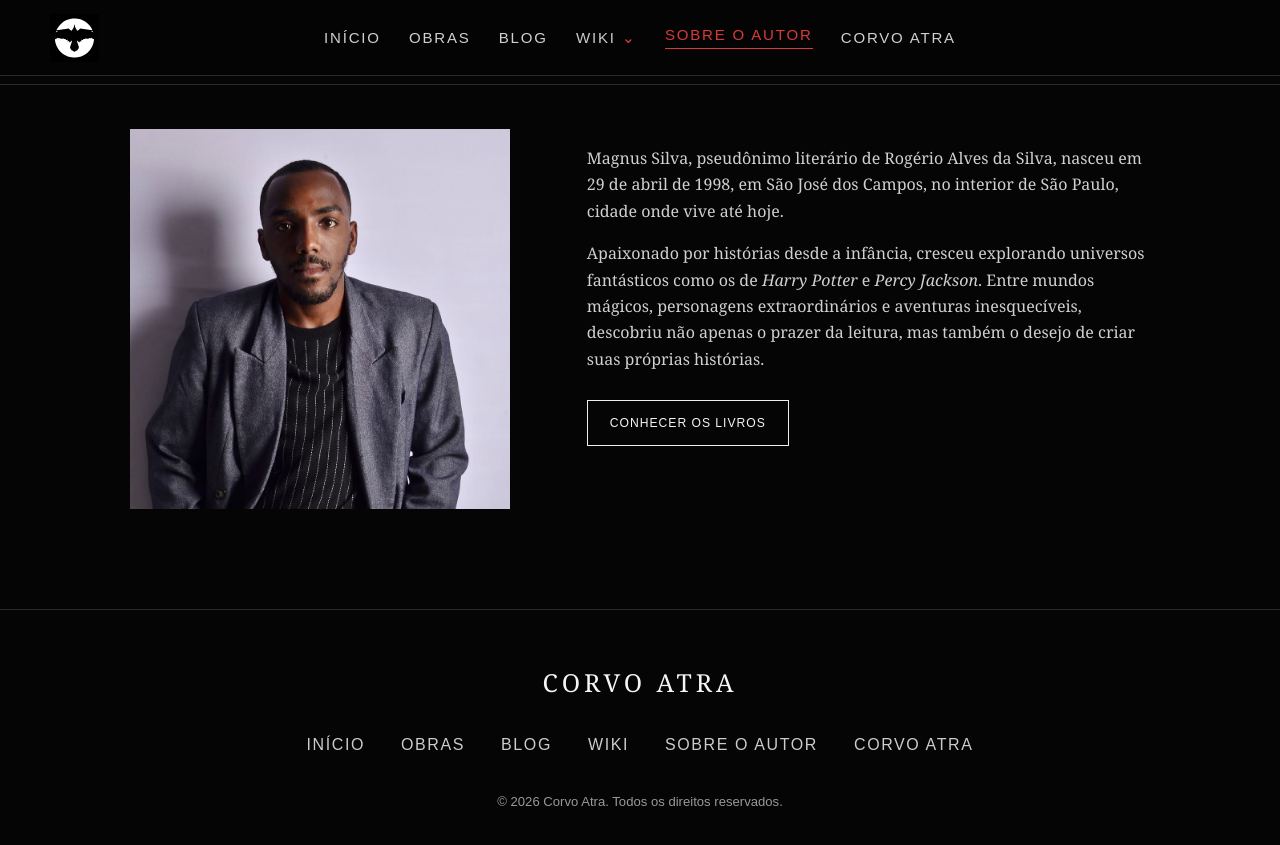
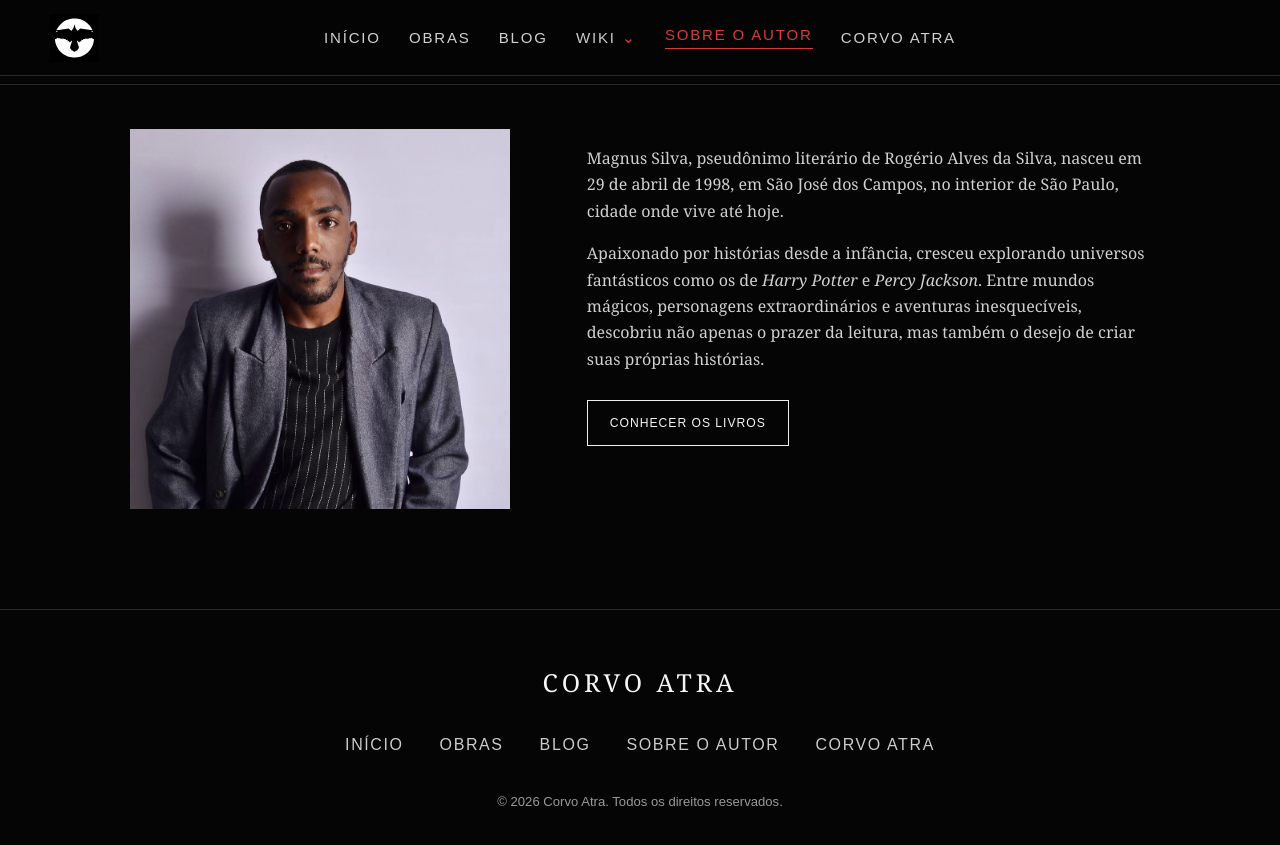
Before and after one commit to corvoatra/corvo-atra, a Jekyll site: the page built from autor.html, in a window 1280 px wide. Shown: the top 845 px of the page. Built offline with Jekyll 4.4.1, drawn with Linux system fonts in a browser that asks for light colours.

Commit message:
Remove links para página Wiki do rodapé

```diff
--- a/autor.html
+++ b/autor.html
@@ -20,4 +20,4 @@ header nav a:hover,header nav a:focus-visible { color:#fff; }
 @media(max-width:480px) { header nav { column-gap:18px; row-gap:10px; font-size:.73rem; } }
 </style><link href="site-desktop.css?v=espacamento-global-7" rel="stylesheet"/><style>
 .author-page{padding-top:70px;padding-bottom:100px}.author-grid{display:grid;grid-template-columns:minmax(250px,380px) minmax(0,1fr);align-items:start;gap:clamp(30px,6vw,85px);max-width:1020px;margin:auto}.author-photo img{width:100%;height:auto;aspect-ratio:1/1;object-fit:cover;display:block}.author-copy h1{margin-bottom:22px}.author-copy p{max-width:620px}.bio-note{font:0.78rem Arial,sans-serif;letter-spacing:.02em;color:#a99c85;margin-top:28px}@media(max-width:700px){.author-page{padding-top:38px;padding-bottom:65px}.author-grid{grid-template-columns:1fr;gap:30px}.author-photo{max-width:360px;width:100%;margin:auto}.author-copy h1{font-size:clamp(2.4rem,9vw,3.5rem)}}
-</style>{% include seo-head.html %}</head><body>{% include site-header.html %}<hr/><main class="wrap author-page"><div class="author-grid"><div class="author-photo"><img alt="Retrato do autor" loading="eager" src="assets/imagens/foto-autor.jpg"/></div><div class="author-copy"><p>Magnus Silva, pseudônimo literário de Rogério Alves da Silva, nasceu em 29 de abril de 1998, em São José dos Campos, no interior de São Paulo, cidade onde vive até hoje.</p><p>Apaixonado por histórias desde a infância, cresceu explorando universos fantásticos como os de <em>Harry Potter</em> e <em>Percy Jackson</em>. Entre mundos mágicos, personagens extraordinários e aventuras inesquecíveis, descobriu não apenas o prazer da leitura, mas também o desejo de criar suas próprias histórias.</p><div class="actions"><a class="button secondary" href="obras.html">Conhecer os livros</a></div></div></div></main><footer><div class="brand">CORVO ATRA</div><nav aria-label="Navegação do rodapé" class="links"><a href="index.html">Início</a><a href="obras.html">Obras</a><a href="blog/">Blog</a><a href="wiki.html">Wiki</a><a href="autor.html">Sobre o autor</a><a href="corvo-atra.html">Corvo Atra</a></nav><div class="copyright">© 2026 Corvo Atra. Todos os direitos reservados.</div></footer></body></html>
+</style>{% include seo-head.html %}</head><body>{% include site-header.html %}<hr/><main class="wrap author-page"><div class="author-grid"><div class="author-photo"><img alt="Retrato do autor" loading="eager" src="assets/imagens/foto-autor.jpg"/></div><div class="author-copy"><p>Magnus Silva, pseudônimo literário de Rogério Alves da Silva, nasceu em 29 de abril de 1998, em São José dos Campos, no interior de São Paulo, cidade onde vive até hoje.</p><p>Apaixonado por histórias desde a infância, cresceu explorando universos fantásticos como os de <em>Harry Potter</em> e <em>Percy Jackson</em>. Entre mundos mágicos, personagens extraordinários e aventuras inesquecíveis, descobriu não apenas o prazer da leitura, mas também o desejo de criar suas próprias histórias.</p><div class="actions"><a class="button secondary" href="obras.html">Conhecer os livros</a></div></div></div></main><footer><div class="brand">CORVO ATRA</div><nav aria-label="Navegação do rodapé" class="links"><a href="index.html">Início</a><a href="obras.html">Obras</a><a href="blog/">Blog</a><a href="autor.html">Sobre o autor</a><a href="corvo-atra.html">Corvo Atra</a></nav><div class="copyright">© 2026 Corvo Atra. Todos os direitos reservados.</div></footer></body></html>
```
